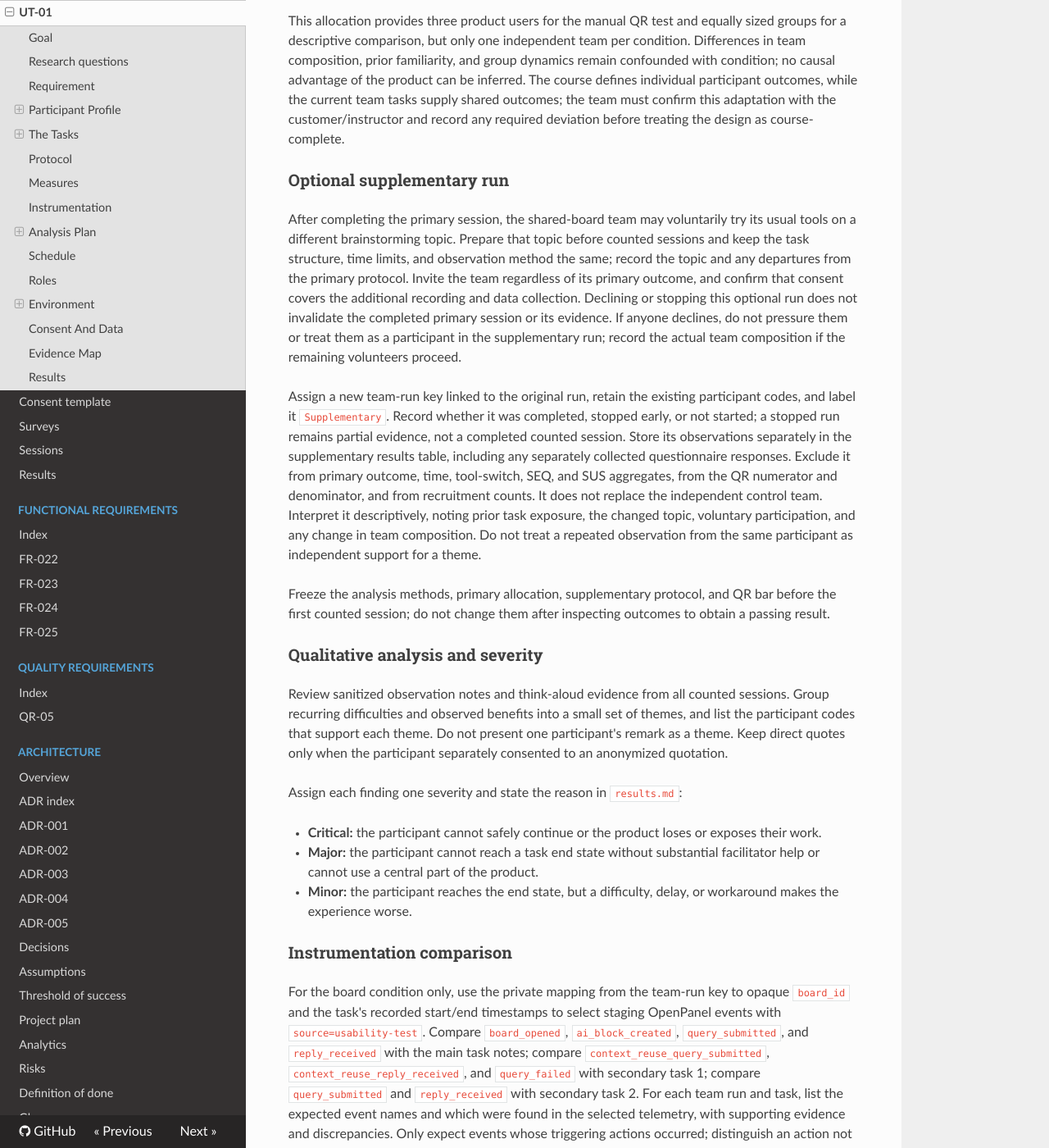
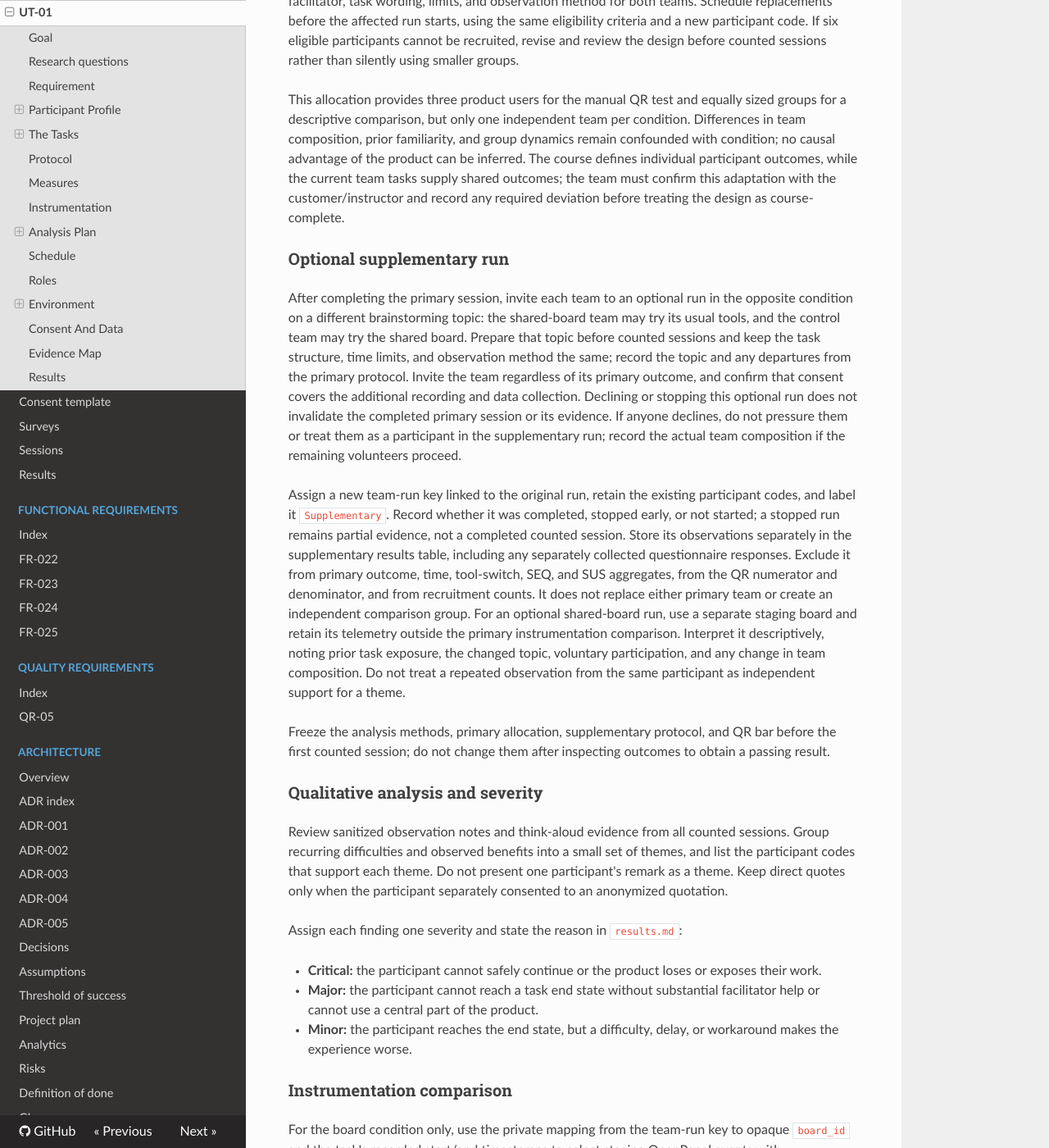
Before and after one commit to WellMadeTeam/workspace-ai-03, an MkDocs documentation site: the page built from docs/usability-tests/ut-01/README.md, in a window 1280 px wide and 1400 px high, scrolled down 7680 px. Shown: the whole window at 82% size. Built offline with MkDocs 1.6.1, drawn with Linux system fonts in a browser that asks for light colours; nearby versions of some CDN libraries; some of the changed text lies outside the part shown.

Commit message:
docs(usability): offer optional crossover to both teams

```diff
--- a/docs/usability-tests/ut-01/README.md
+++ b/docs/usability-tests/ut-01/README.md
@@ -88,7 +88,9 @@ Follow these steps in order:
 6. Let the team work while the observer records the shared task outcome, time, difficulties, and any help given once per team run.
 7. After each task, ask every participant to answer the SEQ question in [surveys.md](surveys.md).
 8. After all tasks, ask every participant to complete the SUS and open-ended post-test in [surveys.md](surveys.md).
-9. Debrief the participants and thank them.
+9. Invite every participant to an optional run in the opposite condition on a different preselected topic; explain that declining or stopping it does not affect the primary session.
+10. If the team volunteers, confirm consent for the additional recording and follow the supplementary-run rules below.
+11. Debrief the participants and thank them.
 
 The facilitator may clarify the scenario but must not explain the interface or solve a task.
 The observer records what happened without directing the participant.
@@ -250,7 +252,7 @@ The course defines individual participant outcomes, while the current team tasks
 
 ### Optional supplementary run
 
-After completing the primary session, the shared-board team may voluntarily try its usual tools on a different brainstorming topic.
+After completing the primary session, invite each team to an optional run in the opposite condition on a different brainstorming topic: the shared-board team may try its usual tools, and the control team may try the shared board.
 Prepare that topic before counted sessions and keep the task structure, time limits, and observation method the same; record the topic and any departures from the primary protocol.
 Invite the team regardless of its primary outcome, and confirm that consent covers the additional recording and data collection.
 Declining or stopping this optional run does not invalidate the completed primary session or its evidence.
@@ -260,7 +262,8 @@ Assign a new team-run key linked to the original run, retain the existing partic
 Record whether it was completed, stopped early, or not started; a stopped run remains partial evidence, not a completed counted session.
 Store its observations separately in the supplementary results table, including any separately collected questionnaire responses.
 Exclude it from primary outcome, time, tool-switch, SEQ, and SUS aggregates, from the QR numerator and denominator, and from recruitment counts.
-It does not replace the independent control team.
+It does not replace either primary team or create an independent comparison group.
+For an optional shared-board run, use a separate staging board and retain its telemetry outside the primary instrumentation comparison.
 Interpret it descriptively, noting prior task exposure, the changed topic, voluntary participation, and any change in team composition.
 Do not treat a repeated observation from the same participant as independent support for a theme.
 
```
